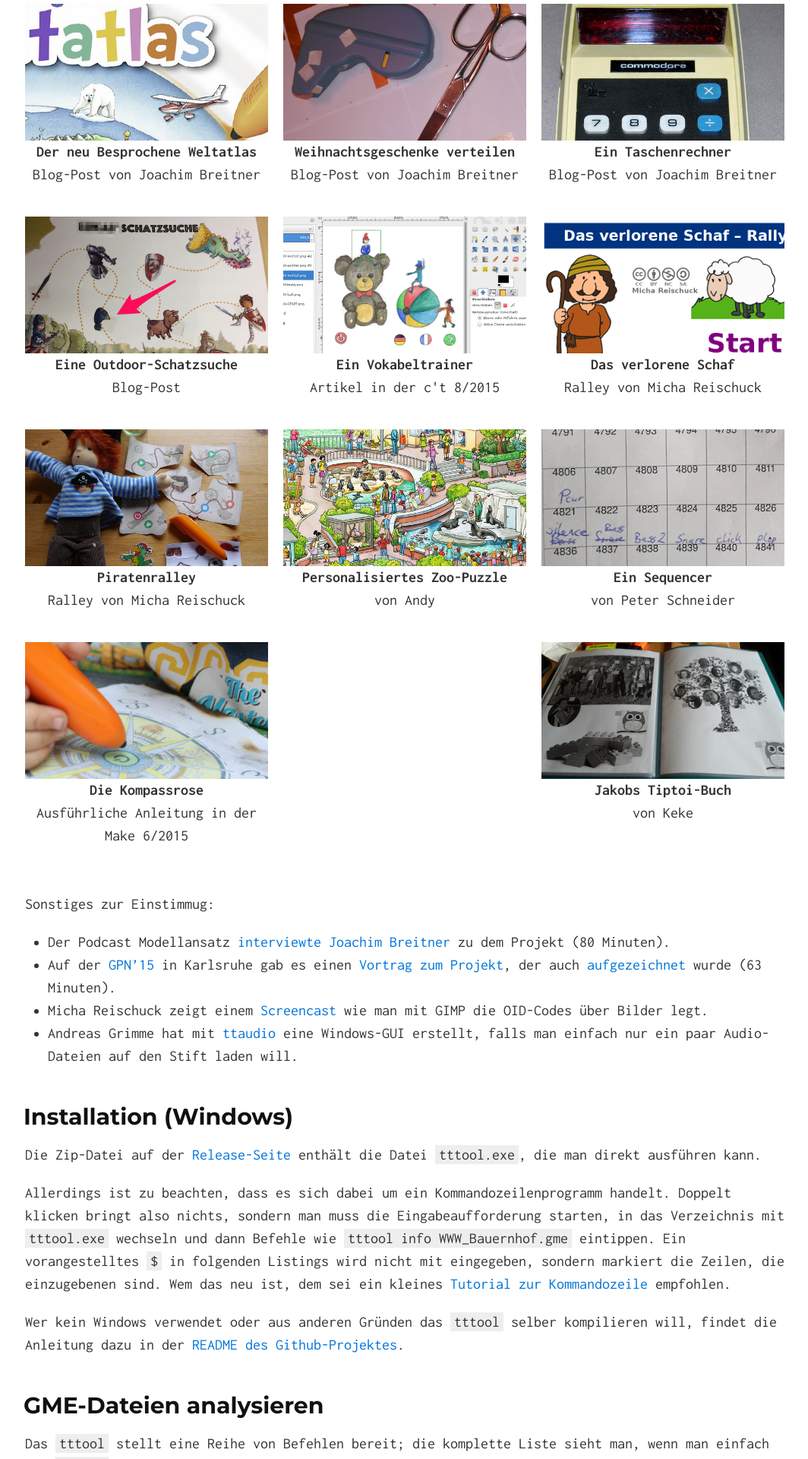
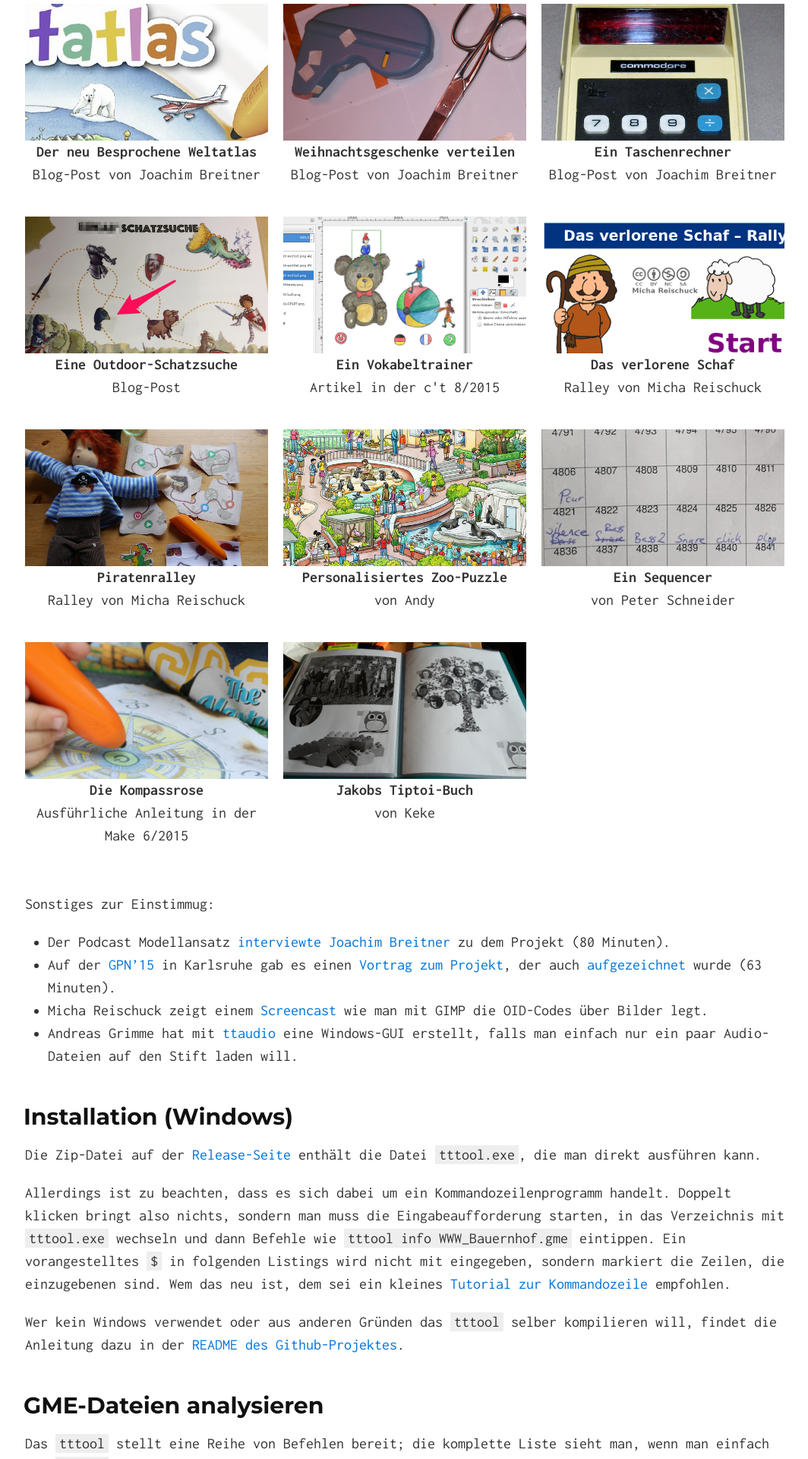
Before and after one commit to entropia/tip-toi-reveng, a Jekyll site: the page built from index.md, in a window 1280 px wide. Shown: the part 913-2833 px from the top of the page at 76% size, without its empty margins (107-1171 px from the left). Built offline with Jekyll 4.4.1, drawn with Linux system fonts in a browser that asks for light colours.

Commit message:
Flexbox-Fix

```diff
--- a/css/tttool.css
+++ b/css/tttool.css
@@ -21,3 +21,10 @@
 .gallery .title {
 	font-weight: bold
 }
+
+.flexbox-fix {
+	height: 0px;
+	width: 320px;
+	border: none;
+
+}
--- a/index.md
+++ b/index.md
@@ -98,6 +98,9 @@ Zur Inspiration eine Sammlung von netten Tiptoi-Basteleien:
 <div class="subtitle">{{image.subtitle}}</div>
 </div>
 {% endfor %}
+<div class="flexbox-fix"></div>
+<div class="flexbox-fix"></div>
+<div class="flexbox-fix"></div>
 </div>
 
 Sonstiges zur Einstimmug:
```
